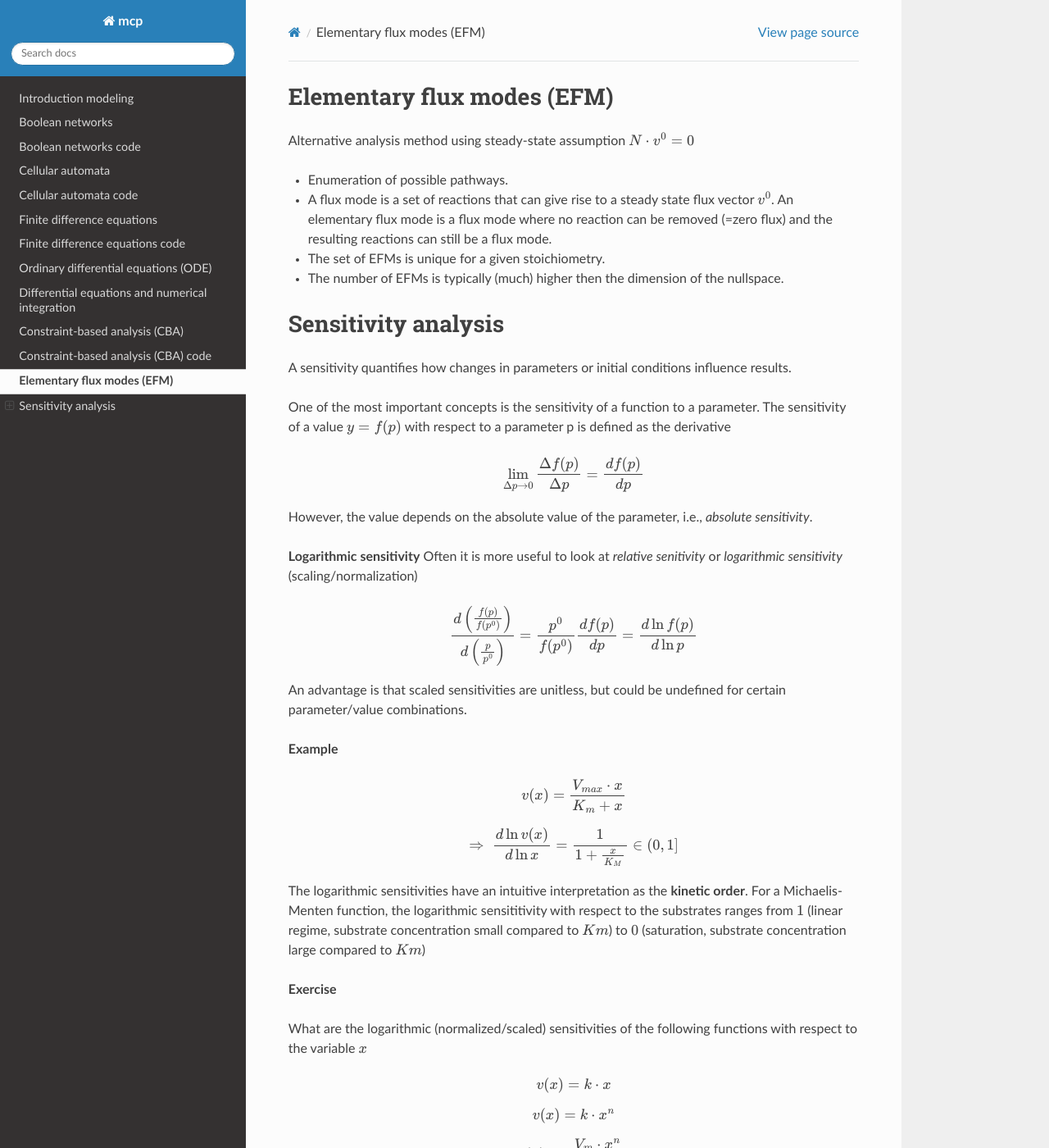
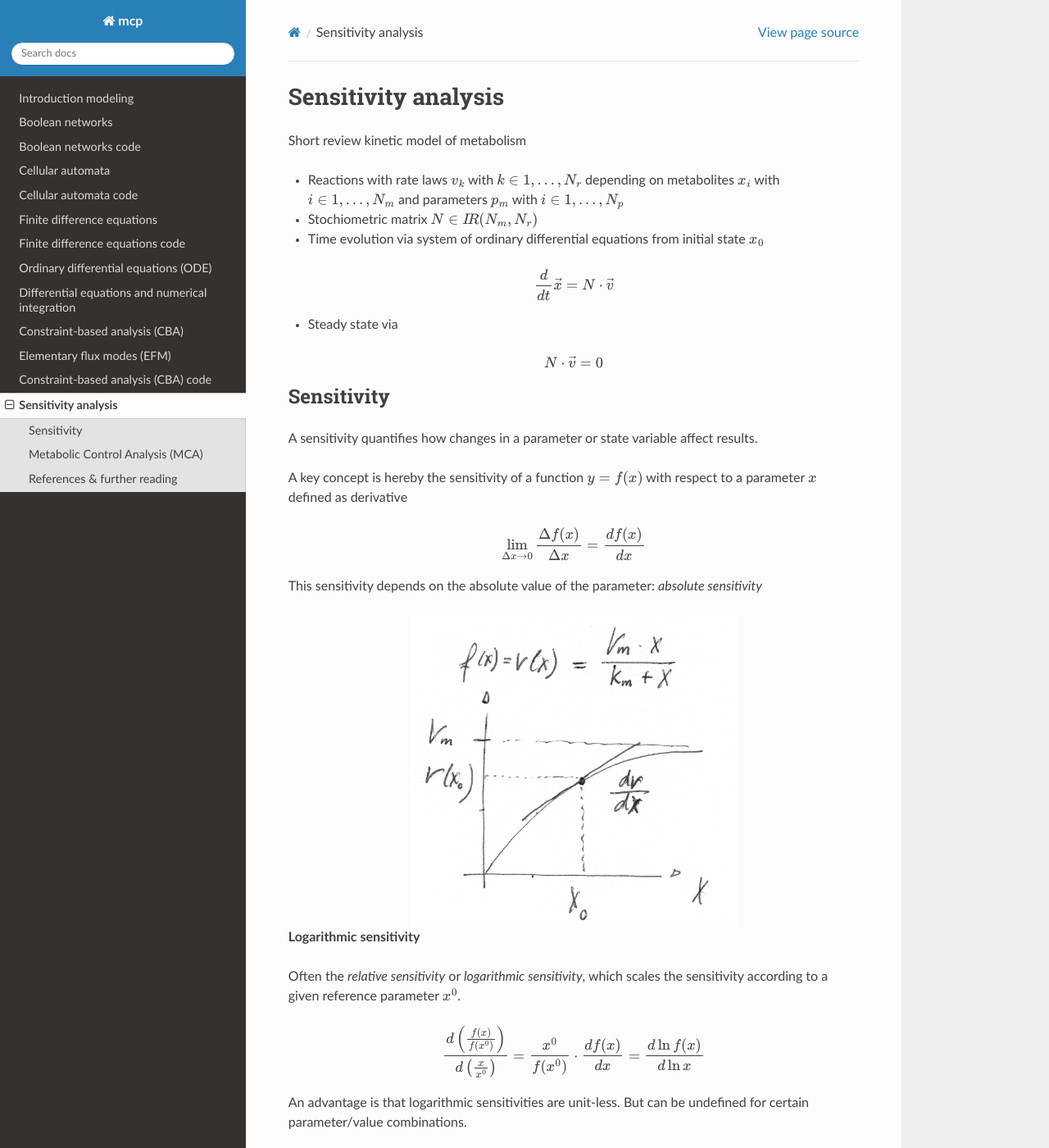
Before and after one commit to matthiaskoenig/mcp, a Sphinx documentation site: the page built from docs/07_mca.rst, in a window 1280 px wide and 1400 px high. Shown: the whole window at 82% size. Built offline with Sphinx 7.4.7 and the Read the Docs theme 2.0.0, drawn with Linux system fonts in a browser that asks for light colours; some of the changed text lies outside the part shown.

Commit message:
mca documentation

```diff
--- a/docs/07_mca.rst
+++ b/docs/07_mca.rst
@@ -1,34 +1,47 @@
-Elementary flux modes (EFM)
-============================
-Alternative analysis method using steady-state assumption :math:`N \cdot v^0 = 0`
-
-- Enumeration of possible pathways.
-- A flux mode is a set of reactions that can give rise to a steady state flux vector :math:`v^0`. An elementary flux mode is a flux mode where no reaction can be removed (=zero flux) and the resulting reactions can still be a flux mode.
-- The set of EFMs is unique for a given stoichiometry.
-- The number of EFMs is typically (much) higher then the dimension of the nullspace.
-
-
 Sensitivity analysis
 ====================
 
-A sensitivity quantifies how changes in parameters or initial conditions influence results.
+Short review kinetic model of metabolism
 
-One of the most important concepts is the sensitivity of a function to a parameter. The sensitivity of a value :math:`y = f(p)` with respect to a parameter p is defined as the derivative
+- Reactions with rate laws :math:`v_k` with :math:`k \in {1, ..., N_r}` depending on metabolites :math:`x_i` with :math:`i \in {1, ..., N_m}` and parameters :math:`p_m` with :math:`i \in {1, ..., N_p}`
+- Stochiometric matrix :math:`N \in I\!R(N_m, N_r)`
+- Time evolution via system of ordinary differential equations from initial state :math:`x_0`
 
-.. math:: \lim_{\Delta p \to 0} \frac{\Delta f(p)}{\Delta p} = \frac{df(p)}{dp}
+.. math:: \frac{d}{dt} \vec{x} = N \cdot \vec{v}
 
-However, the value depends on the absolute value of the parameter, i.e., *absolute sensitivity*.
+- Steady state via
+
+.. math:: N \cdot \vec{v} = 0
+
+
+Sensitivity
+-----------
+A sensitivity quantifies how changes in a parameter or state variable affect results.
+
+A key concept is hereby the sensitivity of a function :math:`y = f(x)` with respect to a parameter :math:`x` defined as derivative
+
+.. math:: \lim_{\Delta x \to 0} \frac{\Delta f(x)}{\Delta x} = \frac{df(x)}{dx}
+
+This sensitivity depends on the absolute value of the parameter: *absolute sensitivity*
+
+.. figure:: ./images/sensitivity.png
+    :width: 400px
+    :align: center
+    :alt: escher-fba
+    :figclass: align-center
 
 **Logarithmic sensitivity**
-Often it is more useful to look at *relative senitivity* or *logarithmic sensitivity* (scaling/normalization)
 
-.. math:: \frac{d \left( \frac{f(p)}{f(p^0)} \right)}{d \left( \frac{p}{p^0} \right)} = \frac{p^0}{f(p^0)} \frac{df(p)}{dp} = \frac{d \ln f(p)}{d \ln p}
+Often the *relative sensitivity* or *logarithmic sensitivity*, which scales the sensitivity according to a given reference parameter :math:`x^0`.
 
-An advantage is that scaled sensitivities are unitless, but could be undefined for certain parameter/value combinations.
+.. math:: \frac{d \left( \frac{f(x)}{f(x^0)} \right)}{d \left( \frac{x}{x^0} \right)} = \frac{x^0}{f(x^0)} \cdot \frac{df(x)}{dx} = \frac{d \ln f(x)}{d \ln x}
+
+An advantage is that logarithmic sensitivities are unit-less. But can be undefined for certain parameter/value combinations.
 
 **Example**
+For instance we can calculate the sensitivity of a Michaelis-Menten rate equation :math:`v(x)` on the metabolite concentrations `x`
 
-.. math:: v(x) = \frac{V_{max}\cdot x}{K_m + x}
+.. math:: v(x) = \frac{V_{m}\cdot x}{K_m + x}
 
 .. math:: \Rightarrow \; \frac{d \ln v(x)}{d \ln x} = \frac{1}{1 + \frac{x}{K_M}} \in (0,1]
 
@@ -55,8 +68,6 @@ Metabolic Control Analysis (MCA)
 In metabolic networks the steady state variables, that is the fluxes and metabolite concentrations, depend on the value of parameters such as enzyme concentrations, kinetic constants (like Michelis-Menten constants).
 
 The effect of perturbations depends the place of the perturbation.
-
-
 
 MCA considers how a perturbation propagates through a metabolic network. Typically: how a change in enzyme concentration (or other parameter) affects the steady state with respect to metabolite concentrations and flux values.
 
@@ -96,6 +107,12 @@ Note that the Jacobian matrix is :math:`J = N \cdot \epsilon`.
 The :math:`\pi`-*elasticity* is defined with respect to parameters :math:`p_m` like kinetic constants, concentrations of enzymes, or concentrations of external metabolites
 
 .. math:: \pi^{v_k}_{p_m} = \frac{\delta \ln v_k}{\delta \ln p_m}
+
+.. figure:: ./images/mca.png
+    :width: 600px
+    :align: center
+    :alt: escher-fba
+    :figclass: align-center
 
 
 **Control coefficients**
```
Also changed, not shown: docs/06_cba.rst (+9 -0 lines), docs/images/mca.png (added), docs/images/sensitivity.png (added).
